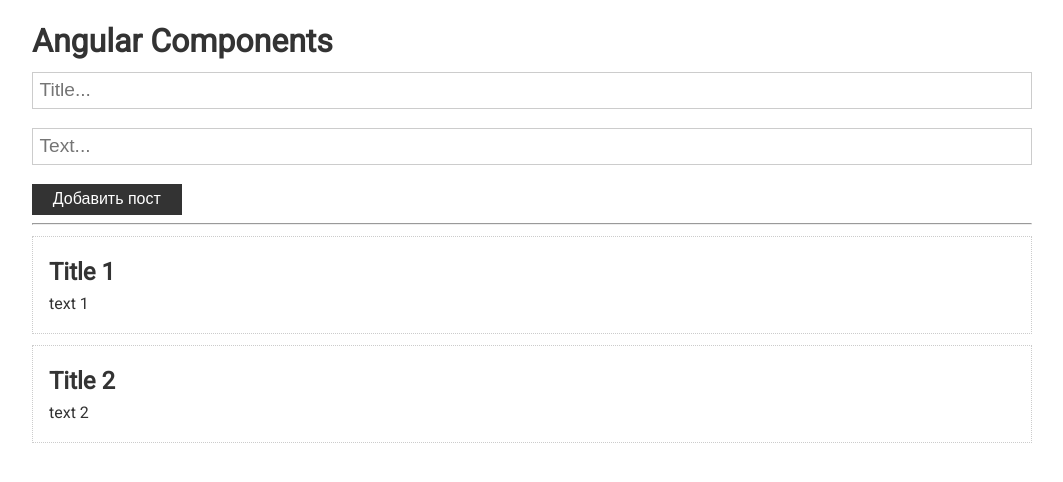
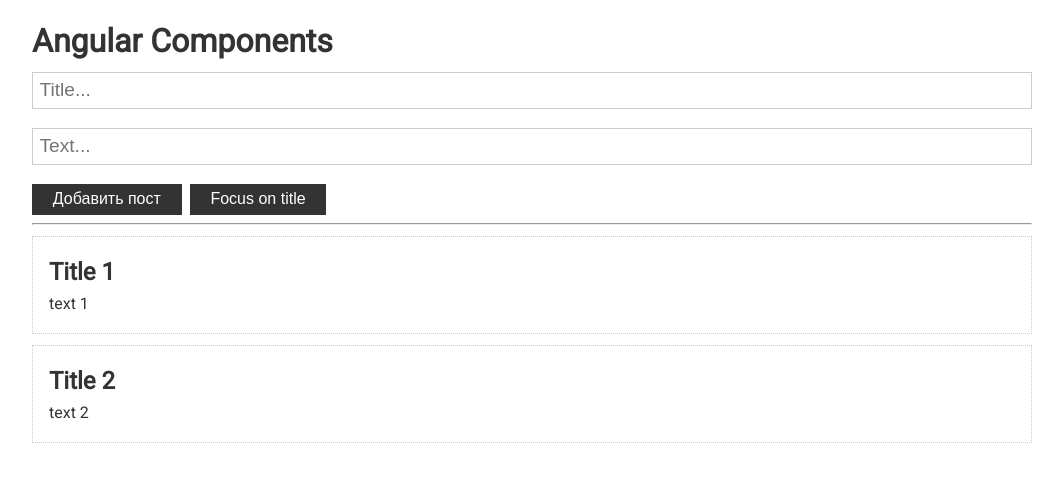
Before and after one commit to mrdudov/angular-basics, an Angular app: page / in a window 1280 px wide. Shown: the top 482 px of the page, without its empty margins (108-1171 px from the left). Built offline with nearby package versions, Linux system fonts and the light colour scheme.

Commit message:
components ViewChild

```diff
--- a/src/app/post-form/post-form.component.html
+++ b/src/app/post-form/post-form.component.html
@@ -4,6 +4,7 @@
         class="form-control"
         placeholder="Title..."
         [(ngModel)]="title"
+        #titleInput
     >
 
     <input
@@ -12,7 +13,6 @@
         placeholder="Text..."
         [(ngModel)]="text"
     >
-    <button class="btn" (click)="addPost()">
-        Добавить пост
-    </button>
+    <button class="btn" (click)="addPost()">Добавить пост</button>
+    <button class="btn" (click)="FocusOnTitle()">Focus on title</button>
 </div>
--- a/src/app/post-form/post-form.component.ts
+++ b/src/app/post-form/post-form.component.ts
@@ -1,4 +1,11 @@
-import { Component, EventEmitter, OnInit, Output } from '@angular/core';
+import {
+  Component,
+  ElementRef,
+  EventEmitter,
+  OnInit,
+  Output,
+  ViewChild
+} from '@angular/core';
 import { Post } from '../app.component';
 
 @Component({
@@ -9,6 +16,8 @@
 export class PostFormComponent implements OnInit {
 
   @Output() onAdd: EventEmitter<Post> = new EventEmitter<Post>()
+
+  @ViewChild('titleInput', {static: false}) inputRef?: ElementRef
 
   title: string = ''
   text:string = ''
@@ -30,4 +39,8 @@
     }
   }
 
+  FocusOnTitle() {
+    this.inputRef?.nativeElement.focus()
+  }
+
 }
```
